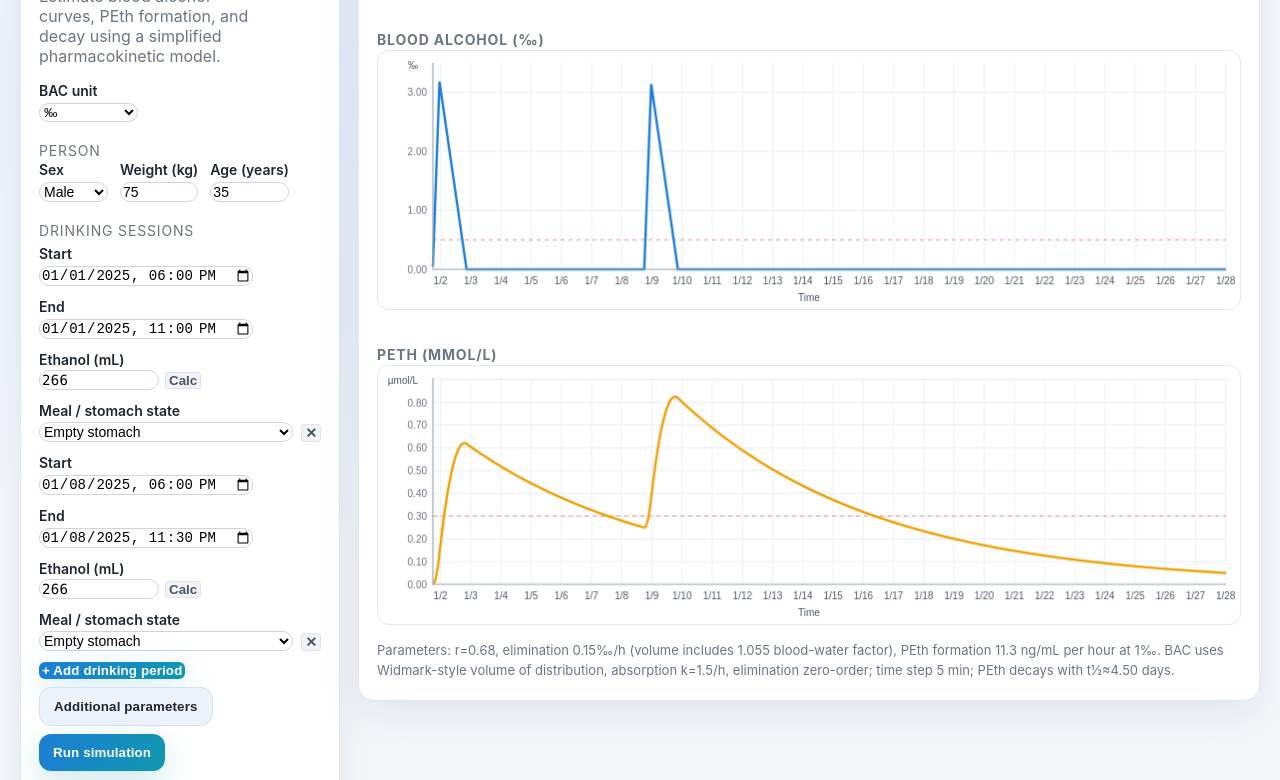
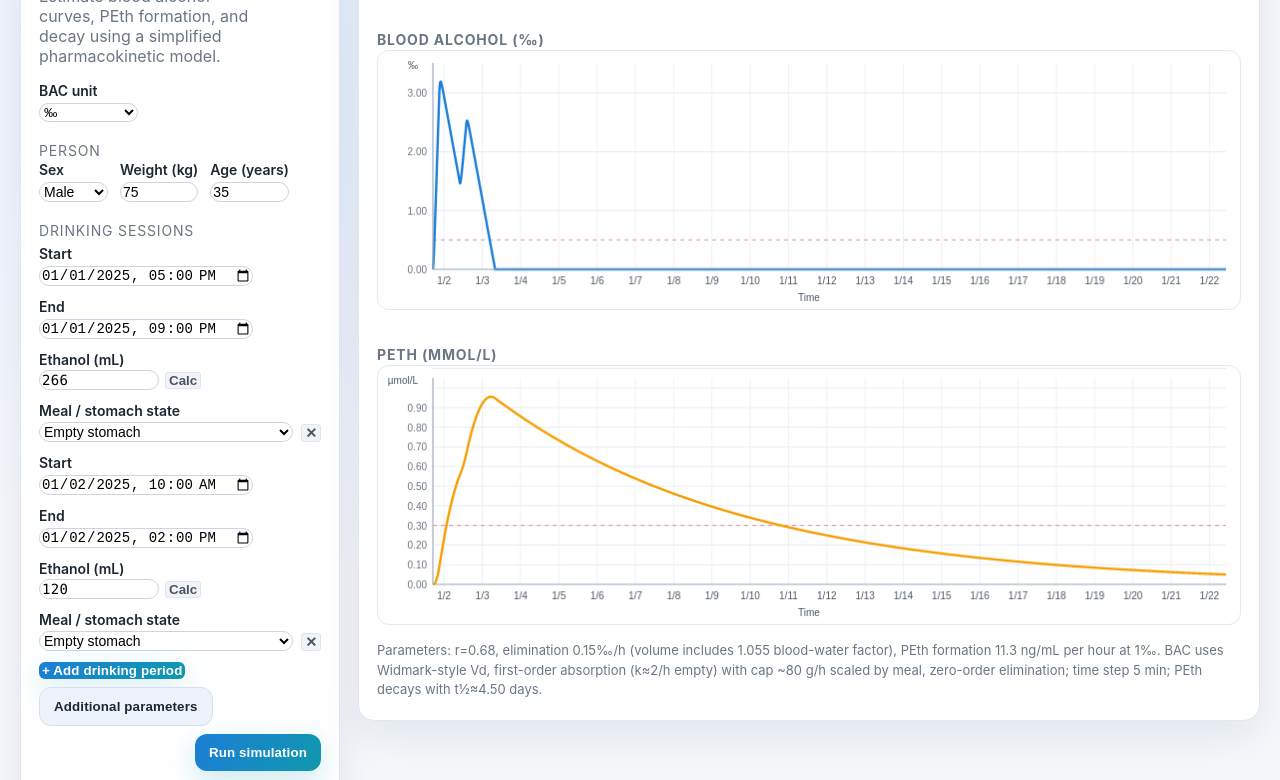
Before and after one commit to magi42/peth-sim, a website: page index.html in a window 1280 px wide. Shown: the part 127-907 px from the top of the page. Drawn offline with Linux system fonts and the light colour scheme.

Commit message:
Tuned the absorption model according to literature

```diff
--- a/i18n.js
+++ b/i18n.js
@@ -76,7 +76,7 @@ const translations = {
     male: 'Male',
     female: 'Female',
     bacUnit: 'BAC unit',
-    modelNote: ({ r, elim, form, half, step }) => `Parameters: r=${r}, elimination ${elim}‰/h (volume includes 1.055 blood-water factor), PEth formation ${form} ng/mL per hour at 1‰. BAC uses Widmark-style volume of distribution, absorption k=1.5/h, elimination zero-order; time step ${step} min; PEth decays with t½≈${half} days.`,
+    modelNote: ({ r, elim, form, half, step }) => `Parameters: r=${r}, elimination ${elim}‰/h (volume includes 1.055 blood-water factor), PEth formation ${form} ng/mL per hour at 1‰. BAC uses Widmark-style Vd, first-order absorption (k≈2/h empty) with cap ~80 g/h scaled by meal, zero-order elimination; time step ${step} min; PEth decays with t½≈${half} days.`,
     start: 'Start',
     end: 'End',
   },
@@ -156,7 +156,7 @@ const translations = {
     male: 'Mies',
     female: 'Nainen',
     bacUnit: 'Alkoholipitoisuuden yksikkö',
-    modelNote: ({ r, elim, form, half, step }) => `Parametrit: r=${r}, eliminaatio ${elim}‰/h (sis. 1,055 verivesikerroin), PEth-synteesi ${form} ng/mL per tunti 1‰ BAC:ssa. BAC: Widmark-jakautumistilavuus, imeytyminen k=1,5/h, eliminaatio nolla-asteinen; aika-askel ${step} min; PEth puoliintuu t½≈${half} päivässä.`,
+    modelNote: ({ r, elim, form, half, step }) => `Parametrit: r=${r}, eliminaatio ${elim}‰/h (sis. 1,055 verivesikerroin), PEth-synteesi ${form} ng/mL per tunti 1‰ BAC:ssa. BAC: Widmark-jakautumistilavuus, ensimmäisen asteen imeytyminen (k≈2/h tyhjällä vatsalla) katolla ~80 g/h, ateria skaalaa; eliminaatio nolla-asteinen; aika-askel ${step} min; PEth puoliintuu t½≈${half} päivässä.`,
     start: 'Alku',
     end: 'Loppu',
   },
--- a/index.html
+++ b/index.html
@@ -3,7 +3,7 @@
 <head>
   <meta charset="UTF-8" />
   <meta name="viewport" content="width=device-width, initial-scale=1.0" />
-  <title>PEth & BAC Simulator</title>
+  <title>BAC & PEth Simulator</title>
   <link rel="stylesheet" href="style.css" />
 </head>
 <body>
--- a/main.js
+++ b/main.js
@@ -19,8 +19,8 @@ let currentLang = detectLang();
 let lastResult = null;
 
 const defaultSessions = [
-  { start: '2025-01-01T18:00', end: '2025-01-01T23:00', ml: 700*0.38 }, // 70 cL of 38% Kossu
-  { start: '2025-01-08T18:00', end: '2025-01-08T23:30', ml: 700*0.38 }  // 70 cL of 38% Kossu
+  { start: '2025-01-01T17:00', end: '2025-01-01T21:00', ml: 10*1*70*0.38 }, // One 70 cL of 38% Kossu
+  { start: '2025-01-02T10:00', end: '2025-01-02T14:00', ml: 10*3*50*0.08 }  // Three big cans of 8% beers for hangover
 ];
 
 const MEAL_PROFILES = {
--- a/sim.js
+++ b/sim.js
@@ -1,7 +1,9 @@
 const PETH_MW_G_PER_MOL = 704.6; // Molecular weight of PEth 16:0/18:1
 const BLOOD_WATER_FACTOR = 1.055; // kg blood water per L blood for Widmark volume
+const BASE_ABS_K_PER_H = 2.0; // Empty stomach first-order absorption rate (~t1/2 0.35 h)
+const BASE_ABS_CAP_G_PER_H = 80; // Upper cap for absorption on empty stomach
 
-function simulate({ sex, weight, age, sessions, decayHalfLifeDays = 4.5, stepMinutes = 5, formationRateNgPerMlPerHourAt1Permille = 11.3, absRate = 40, absMax = 60 }) {
+function simulate({ sex, weight, age, sessions, decayHalfLifeDays = 4.5, stepMinutes = 5, formationRateNgPerMlPerHourAt1Permille = 11.3, absRate = BASE_ABS_K_PER_H, absMax = BASE_ABS_CAP_G_PER_H }) {
   if (!sessions || !sessions.length) return null;
   const sorted = sessions.slice().sort((a, b) => a.start - b.start);
   const startTime = sorted[0].start;
@@ -17,11 +19,11 @@ function simulate({ sex, weight, age, sessions, decayHalfLifeDays = 4.5, stepMin
   const elimPermillePerHour = 0.15 * ageFactor; // 0.015 g/dL -> 0.15‰
   const distribVolumeKg = r * weight * BLOOD_WATER_FACTOR;
   const elimGramsPerHour = elimPermillePerHour * distribVolumeKg;
-  const effectiveAbsRate = absRate;
+  const effectiveAbsRateK = absRate; // per hour
   const effectiveAbsCap = absMax;
 
-// PEth parameters: synthesis proportional to BAC, decay with half-life ~4.5 days (default)
-const decayKPerHour = Math.log(2) / (decayHalfLifeDays * 24);
+  // PEth parameters: synthesis proportional to BAC, decay with half-life ~4.5 days (default)
+  const decayKPerHour = Math.log(2) / (decayHalfLifeDays * 24);
 
   const timeline = [];
   let stomachGrams = 0;
@@ -52,10 +54,12 @@ const decayKPerHour = Math.log(2) / (decayHalfLifeDays * 24);
       currentAbsFactor = 1;
     }
 
-    // Absorption from stomach to blood (linear with cap)
-    const linearAbs = ((effectiveAbsRate * currentAbsFactor) / 60) * stepMin;
-    const cappedAbs = ((effectiveAbsCap * currentAbsFactor) / 60) * stepMin;
-    const absorbed = Math.min(stomachGrams, Math.min(linearAbs, cappedAbs));
+    // Absorption from stomach to blood (first-order with cap; scaled by meal factor)
+    const k = effectiveAbsRateK * currentAbsFactor;
+    const capPerHour = effectiveAbsCap * currentAbsFactor;
+    const firstOrderAbs = stomachGrams * (k * (stepMin / 60));
+    const capAbs = (capPerHour / 60) * stepMin;
+    const absorbed = Math.min(stomachGrams, Math.min(firstOrderAbs, capAbs));
     stomachGrams -= absorbed;
     bloodGrams += absorbed;
 
--- a/style.css
+++ b/style.css
@@ -220,6 +220,9 @@ form input:focus, form select:focus {
   gap: 8px;
   flex-wrap: wrap;
   margin-top: 8px;
+}
+#run-btn {
+  margin-left: auto;
 }
 .session-row {
   display: flex;
```
Also changed, not shown: test/sim.test.js (+3 -3 lines).
